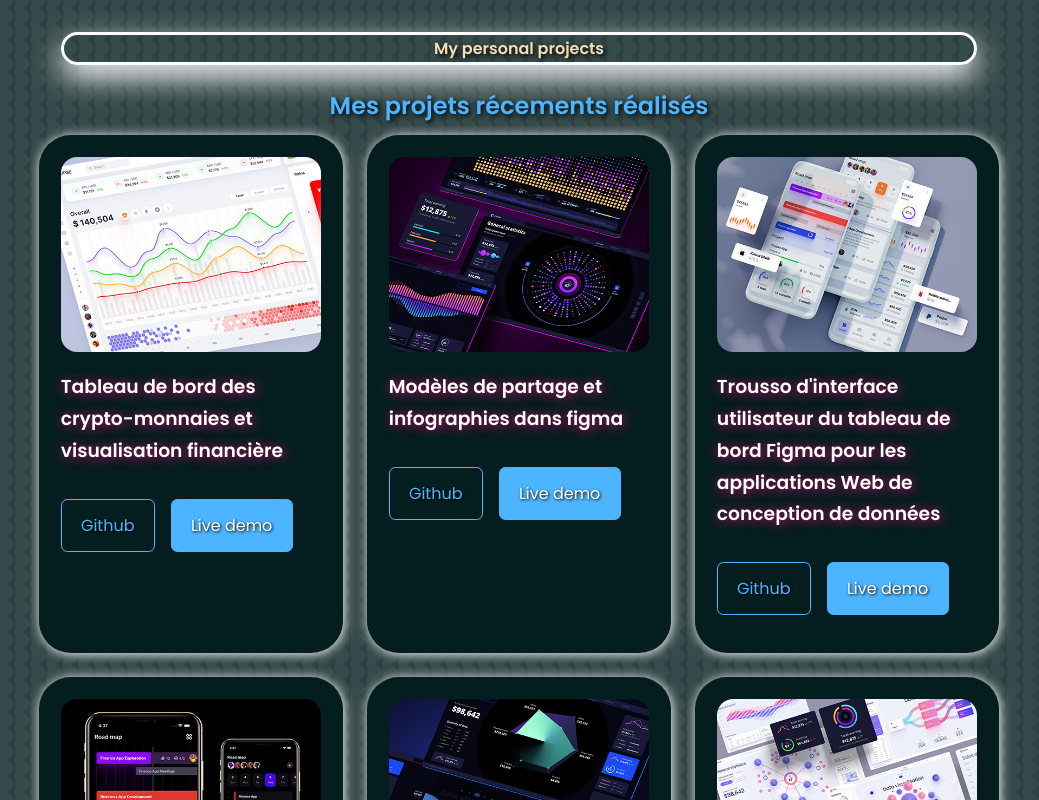
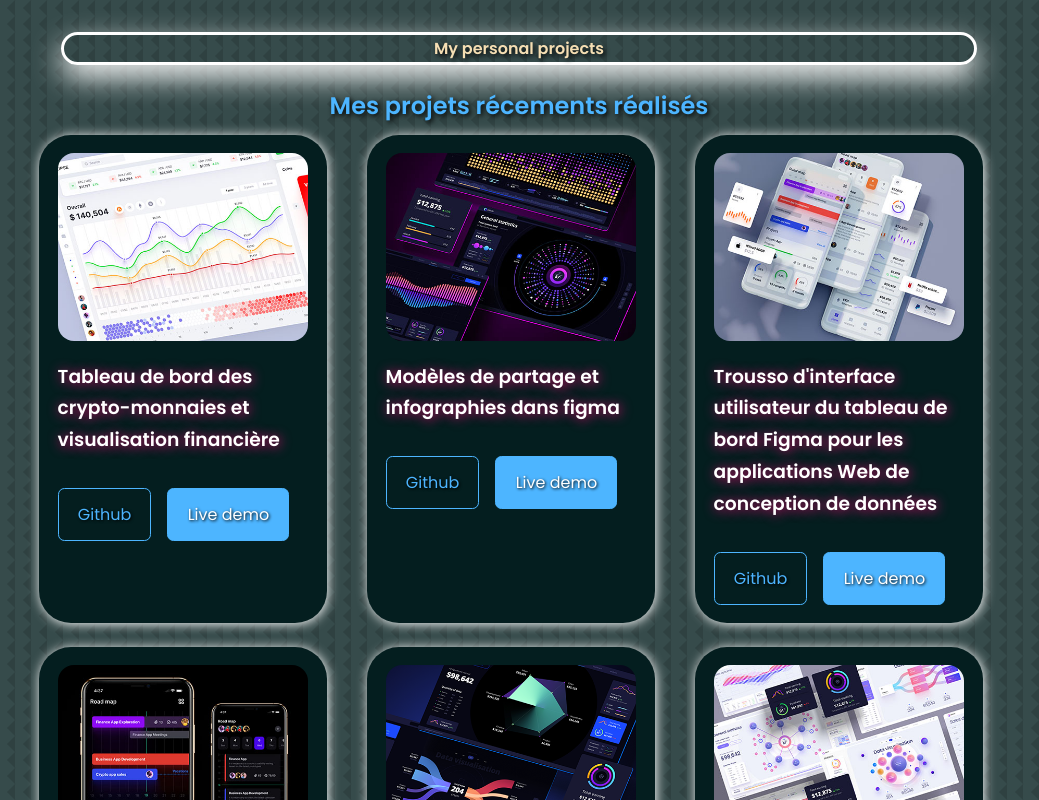
Before and after one commit to Mouhamed1003/keenprogrammer.com, a React (Create React App) app: page / in a window 1280 px wide. Shown: the part 3440-4240 px from the top of the page, without its empty margins (121-1160 px from the left). Built offline with nearby package versions, Linux system fonts and the light colour scheme.

Commit message:
Update portfolio.css

```diff
--- a/src/components/portfolio/portfolio.css
+++ b/src/components/portfolio/portfolio.css
@@ -20,12 +20,14 @@
 }
 .portfolio_item {
     background: var(--color-bg-variant);
-    padding: 1.3rem;
+    padding: 1.1rem;
     border-radius: 2rem;
     border: 1px solid transparent;
     transition: var(--transition);
     box-shadow: 1px 1px 12px white;
     transition: transform 1s ease; /* Transition douce */
+    width: 18rem;
+    height: 30.5rem;
 }
 .portfolio_item:hover {
     border-color: var(--color-primary-variant);
```
